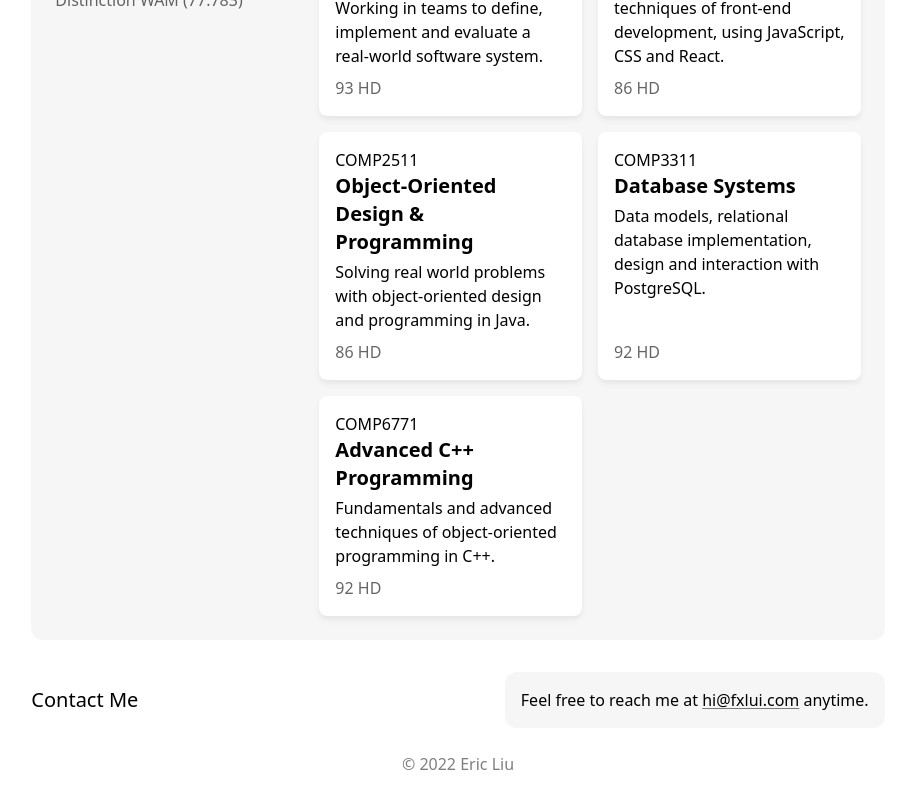
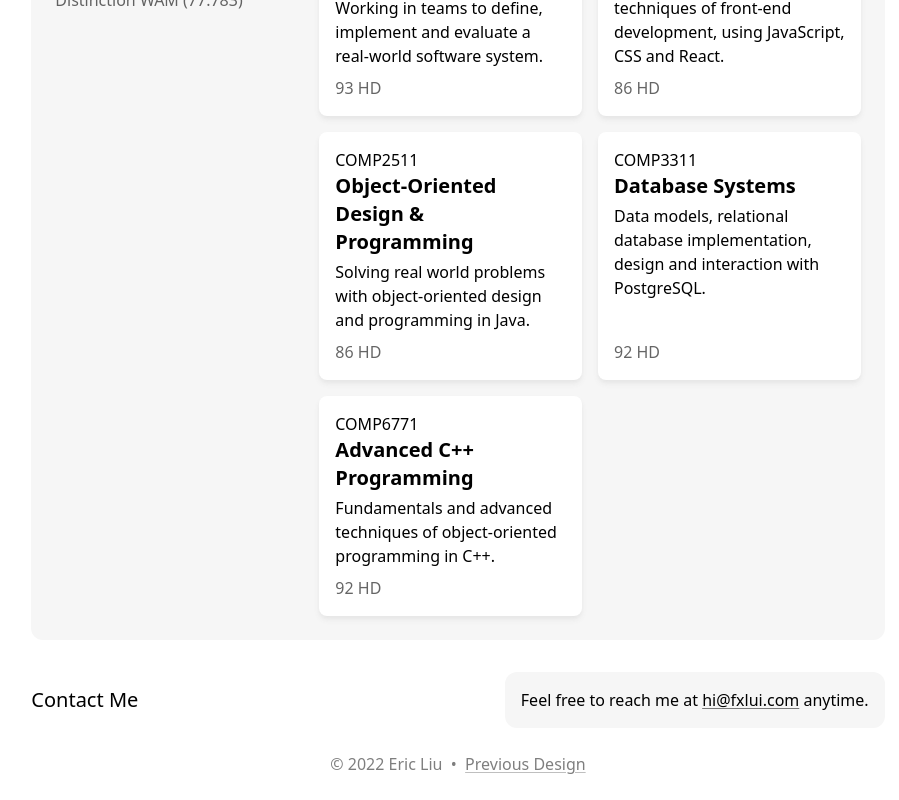
Before and after one commit to fxlui/website-v2, a Vue app: page / in a window 1280 px wide. Shown: the part 1454-2254 px from the top of the page, without its empty margins (182-1081 px from the left). Built offline with nearby package versions, Linux system fonts and the light colour scheme.

Commit message:
minor changes

```diff
--- a/src/App.vue
+++ b/src/App.vue
@@ -13,7 +13,16 @@ import Contact from "./components/sections/Contact.vue";
     <Contact />
     <footer class="section !mt-2 pb-2">
       <div class="w-full flex justify-center">
-        <p class="opacity-50">&copy; 2022 Eric Liu</p>
+        <p class="opacity-50">
+          &copy; 2022 Eric Liu&nbsp;&nbsp;•&nbsp;
+          <a
+            href="https://old.fxlui.com"
+            target="_blank"
+            rel="noopener noreferrer"
+            alt="GitHub link for Footsteps"
+            >Previous Design</a
+          >
+        </p>
       </div>
     </footer>
   </div>
--- a/src/components/GitHubCard.vue
+++ b/src/components/GitHubCard.vue
@@ -4,13 +4,13 @@ import iconGithubVue from "./icons/iconGithub.vue";
 
 <template>
   <a
-    class="flex flex-col justify-center items-center bg-neutral-200 dark:bg-neutral-800 rounded-xl relative w-full h-80 group bg-cover project hover:cursor-pointer"
+    class="flex flex-col justify-center items-center text-center bg-neutral-200 dark:bg-neutral-800 rounded-xl relative w-full h-80 group bg-cover project hover:cursor-pointer"
     href="https://github.com/fxlui"
     target="_blank"
     rel="noopener noreferrer"
   >
     <iconGithubVue class="mb-4 h-6 w-6 fill-current" />
-    <span class="">More projects on GitHub</span>
+    <span class="max-w-[7rem] md:max-w-xl">More projects on GitHub</span>
   </a>
 </template>
 
```
